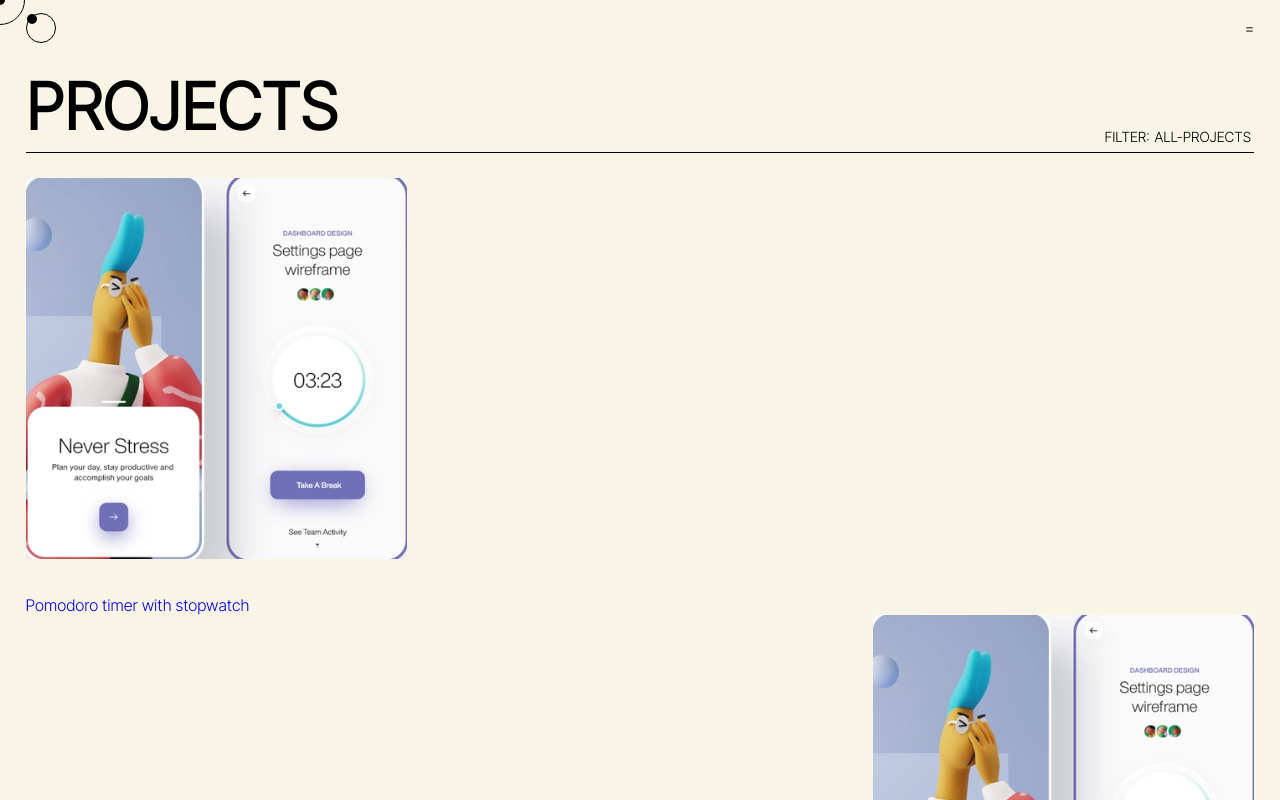
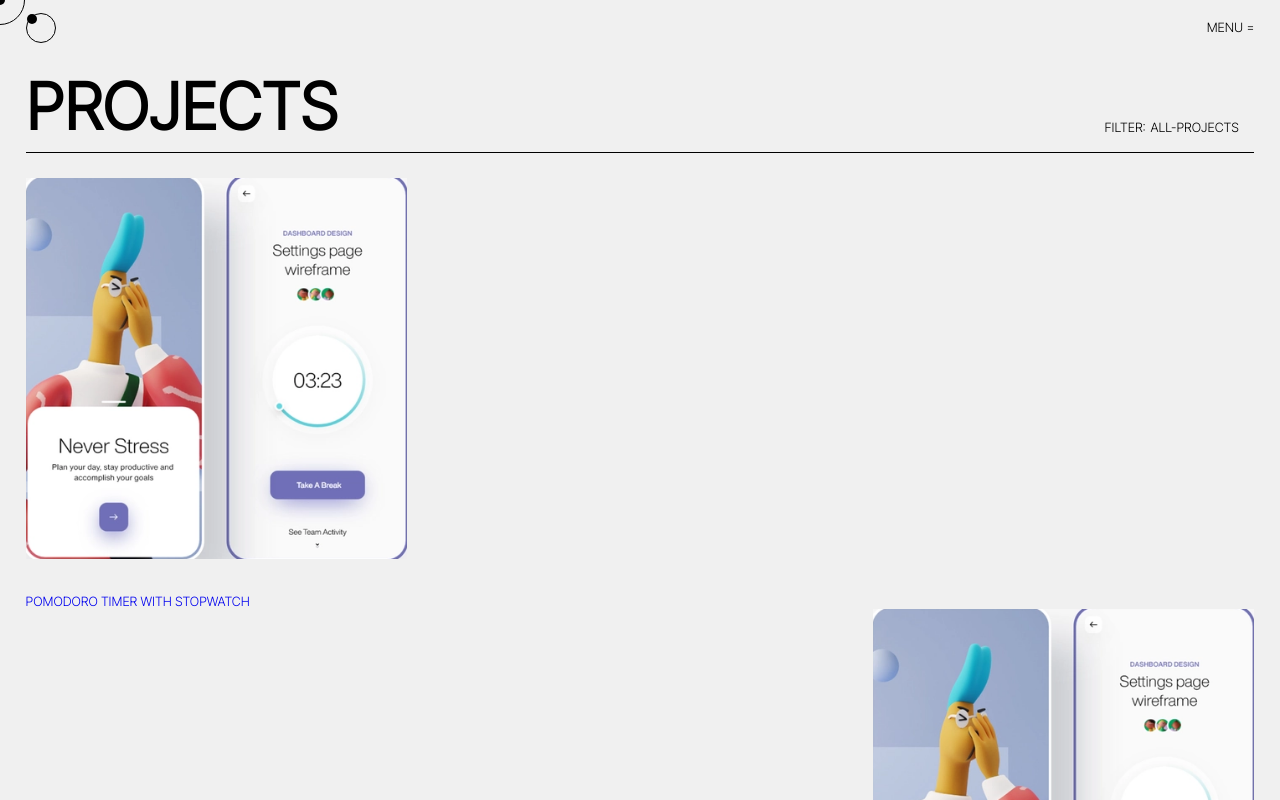
Before and after one commit to timiodulate/ms-clock-clone, a Next.js app: page / in a window 1280 px wide. Shown: the top 800 px of the page. Built offline with nearby package versions, Linux system fonts and the light colour scheme.

Commit message:
feat: adds framer motion to cards

```diff
--- a/package.json
+++ b/package.json
@@ -8,6 +8,7 @@
 		"type-check": "tsc"
 	},
 	"dependencies": {
+		"framer-motion": "6.2.4",
 		"lodash": "^4.17.21",
 		"moment": "^2.29.4",
 		"next": "latest",
--- a/pages/index.tsx
+++ b/pages/index.tsx
@@ -8,13 +8,27 @@ import { passport, passport2 } from "../src/assets/images";
 					order I want it to be */
 }
 
+interface ProjectProps {
+	id: number | null;
+	image: { src: string; alt: string } | null;
+	title: string | null;
+	description: string | null;
+	categories: string[] | null;
+	tools: string[] | null;
+	link: string | null;
+}
+
+interface ClassProp {
+	className?: string;
+}
+
 const projects: ProjectProps[] = [
 	{
 		id: 1,
 		image: { src: "lol", alt: "lol" },
 		title: "Pomodoro timer with stopwatch",
 		description: "",
-		categories: ["practice", "personal"],
+		categories: ["personal"],
 		tools: ["next"],
 		link: "/pomodoro-timer",
 	},
@@ -57,10 +71,6 @@ const projects: ProjectProps[] = [
 ];
 
 const IndexPage = () => {
-	const [mousePosition, setMousePosition] = useState({
-		x: 0,
-		y: 0,
-	});
 	const [rotationPosition, setRotationPosition] = useState({
 		left: "",
 	});
@@ -70,32 +80,6 @@ const IndexPage = () => {
 	const [elementPosition, setElementPosition] = useState(0);
 
 	const myRef = useRef();
-
-	useEffect(() => {
-		document.firstElementChild.classList.add("hide-scrollbar");
-		console.log(document);
-
-		const handle = (e) => {
-			const scrollLeft =
-				window.pageXOffset !== undefined
-					? window.pageXOffset
-					: (document.documentElement || document.body).scrollLeft;
-
-			const scrollTop =
-				window.pageYOffset !== undefined
-					? window.pageYOffset
-					: (document.documentElement || document.body).scrollTop;
-
-			setMousePosition({
-				x: e.clientX + scrollLeft,
-				y: e.clientY + scrollTop,
-			});
-		};
-
-		document.addEventListener("mousemove", handle);
-
-		return () => document.removeEventListener("mousemove", handle);
-	}, []);
 
 	useEffect(() => {
 		const handle = (e) => {
@@ -151,24 +135,7 @@ const IndexPage = () => {
 
 	return (
 		<main className="projects-page">
-			<div
-				tabIndex={-1}
-				className="mouse-tracker "
-				style={{
-					transform: `translate(${mousePosition.x - 5}px, ${
-						mousePosition.y - 5
-					}px) `,
-				}}
-			></div>
-			<div
-				tabIndex={-1}
-				className="mouse-tracker secondary"
-				style={{
-					transform: `translate(${mousePosition.x - 25}px, ${
-						mousePosition.y - 25
-					}px) `,
-				}}
-			></div>
+			<MouseTracker />
 
 			<section className="page-header">
 				<div>
@@ -203,8 +170,8 @@ const IndexPage = () => {
 					/>
 				</div>
 
-				<div>
-					<span>=</span>
+				<div className="hover">
+					<span>MENU =</span>
 				</div>
 			</section>
 
@@ -226,15 +193,7 @@ const IndexPage = () => {
 	);
 };
 
-interface ProjectProps {
-	id: number | null;
-	image: { src: string; alt: string } | null;
-	title: string | null;
-	description: string | null;
-	categories: string[] | null;
-	tools: string[] | null;
-	link: string | null;
-}
+import { motion, AnimatePresence } from "framer-motion";
 
 const ProjectsCards = ({
 	filteredProjects,
@@ -242,15 +201,21 @@ const ProjectsCards = ({
 	filteredProjects: ProjectProps[];
 }) => {
 	return (
-		<ul className="projects-cards">
-			{filteredProjects.map((project) => (
-				<ProjectCard key={project.id} project={project} />
-			))}
-		</ul>
+		<motion.ul className="projects-cards" layout>
+			<AnimatePresence>
+				{filteredProjects.map((project) => (
+					<ProjectCard key={project.id} project={project} />
+				))}
+			</AnimatePresence>
+		</motion.ul>
 	);
 };
 
-const ProjectCard = ({ project }: { project: ProjectProps }) => {
+type ProjectCardProps = ClassProp & {
+	project: ProjectProps;
+};
+
+const ProjectCard = ({ project }: ProjectCardProps) => {
 	const {
 		image: { src, alt },
 		title,
@@ -258,7 +223,15 @@ const ProjectCard = ({ project }: { project: ProjectProps }) => {
 	} = project;
 
 	return (
-		<li className="project-card">
+		<motion.li
+			className="project-card"
+			layout
+			// animate={{ opacity: 1, scale: 1 }}
+			initial={{ opacity: 0, scale: 0 }}
+			exit={{ opacity: 0, scale: 0 }}
+			whileInView={{ opacity: 1, scale: 1 }}
+			transition={{ duration: 1.1 }}
+		>
 			<Link className="project-link" href={link}>
 				<a>
 					<div className="image-container">
@@ -273,12 +246,68 @@ const ProjectCard = ({ project }: { project: ProjectProps }) => {
 					<p className="title">{title}</p>
 				</a>
 			</Link>
-		</li>
+		</motion.li>
 	);
 };
 
 export default IndexPage;
 
+type MouseTrackerProps = ClassProp;
+
+const MouseTracker = ({ className }: MouseTrackerProps) => {
+	const [mousePosition, setMousePosition] = useState({
+		x: 0,
+		y: 0,
+	});
+
+	useEffect(() => {
+		document.firstElementChild.classList.add("hide-scrollbar");
+
+		const handle = (e) => {
+			// const scrollLeft =
+			// 	window.pageXOffset !== undefined
+			// 		? window.pageXOffset
+			// 		: (document.documentElement || document.body).scrollLeft;
+
+			// const scrollTop =
+			// 	window.pageYOffset !== undefined
+			// 		? window.pageYOffset
+			// 		: (document.documentElement || document.body).scrollTop;
+
+			setMousePosition({
+				x: e.clientX,
+				y: e.clientY,
+			});
+		};
+
+		document.addEventListener("mousemove", handle);
+
+		return () => document.removeEventListener("mousemove", handle);
+	}, []);
+
+	return (
+		<>
+			<div
+				tabIndex={-1}
+				className="mouse-tracker primary"
+				style={{
+					transform: `translate(${mousePosition.x - 5}px, ${
+						mousePosition.y - 5
+					}px) `,
+				}}
+			></div>
+			<div
+				tabIndex={-1}
+				className="mouse-tracker secondary"
+				style={{
+					transform: `translate(${mousePosition.x - 25}px, ${
+						mousePosition.y - 25
+					}px) `,
+				}}
+			></div>
+		</>
+	);
+};
 interface FilterProps {
 	className?: string;
 	allProjects: ProjectProps[];
@@ -286,6 +315,7 @@ interface FilterProps {
 	activeFilter: string;
 	setActiveFilter: any;
 }
+
 const Filter = ({
 	className,
 	allProjects,
@@ -327,7 +357,7 @@ const Filter = ({
 				<span className="menu-title">Filter:</span>
 
 				<span
-					className="menu-toggle"
+					className="menu-toggle hover"
 					onClick={() => setMenuVisible(!menuVisible)}
 				>
 					{activeFilter}
--- a/src/styles/pages/_home.scss
+++ b/src/styles/pages/_home.scss
@@ -13,28 +13,13 @@ html {
 
 .projects-page {
 	--pad: 2vw;
-	--bg-color: rgb(248, 245, 230);
+	--bg-color: rgb(240, 240, 240);
 
 	min-height: 100vh;
 	background-color: var(--bg-color);
 	font-family: "Inter Tight", sans-serif;
-
-	.mouse-tracker {
-		position: fixed;
-		border-radius: 50%;
-		width: 10px;
-		height: 10px;
-		background-color: black;
-		z-index: 100;
-		pointer-events: none;
-
-		&.secondary {
-			border: 1px solid;
-			width: 50px;
-			height: 50px;
-			background-color: transparent;
-		}
-	}
+	font-size: 0.8rem;
+	text-transform: uppercase;
 
 	.page-header {
 		position: sticky;
@@ -104,6 +89,10 @@ html {
 				text-align: center;
 				text-transform: uppercase;
 			}
+
+			.filter {
+				margin-block-end: 10px;
+			}
 		}
 
 		.projects-cards {
@@ -127,9 +116,28 @@ html {
 		}
 	}
 
+	.mouse-tracker {
+		position: fixed;
+		border-radius: 50%;
+		width: 10px;
+		height: 10px;
+		z-index: 100;
+		pointer-events: none;
+
+		&.primary {
+			background-color: black;
+		}
+
+		&.secondary {
+			border: 1px solid;
+			width: 50px;
+			height: 50px;
+		}
+	}
+
 	.filter {
 		position: relative;
-		font-size: 14px;
+
 		text-transform: uppercase;
 		width: 150px;
 
@@ -166,4 +174,31 @@ html {
 			}
 		}
 	}
+
+	// util
+	.hover {
+		position: relative;
+		margin: 0;
+		text-transform: uppercase;
+		overflow: hidden;
+
+		&:after {
+			content: "";
+			position: absolute;
+			top: calc(100% + 2px);
+			left: 0;
+			display: block;
+			width: 100%;
+			border-bottom: solid 1px black;
+			transform: scaleX(0);
+			transition: transform 250ms ease-in-out;
+		}
+
+		&:hover:after {
+			transform: scaleX(1);
+		}
+		&:after {
+			transform-origin: 0% 50%;
+		}
+	}
 }
```
Also changed, not shown: 1 other file (tests, documents, lock files or other folders).
